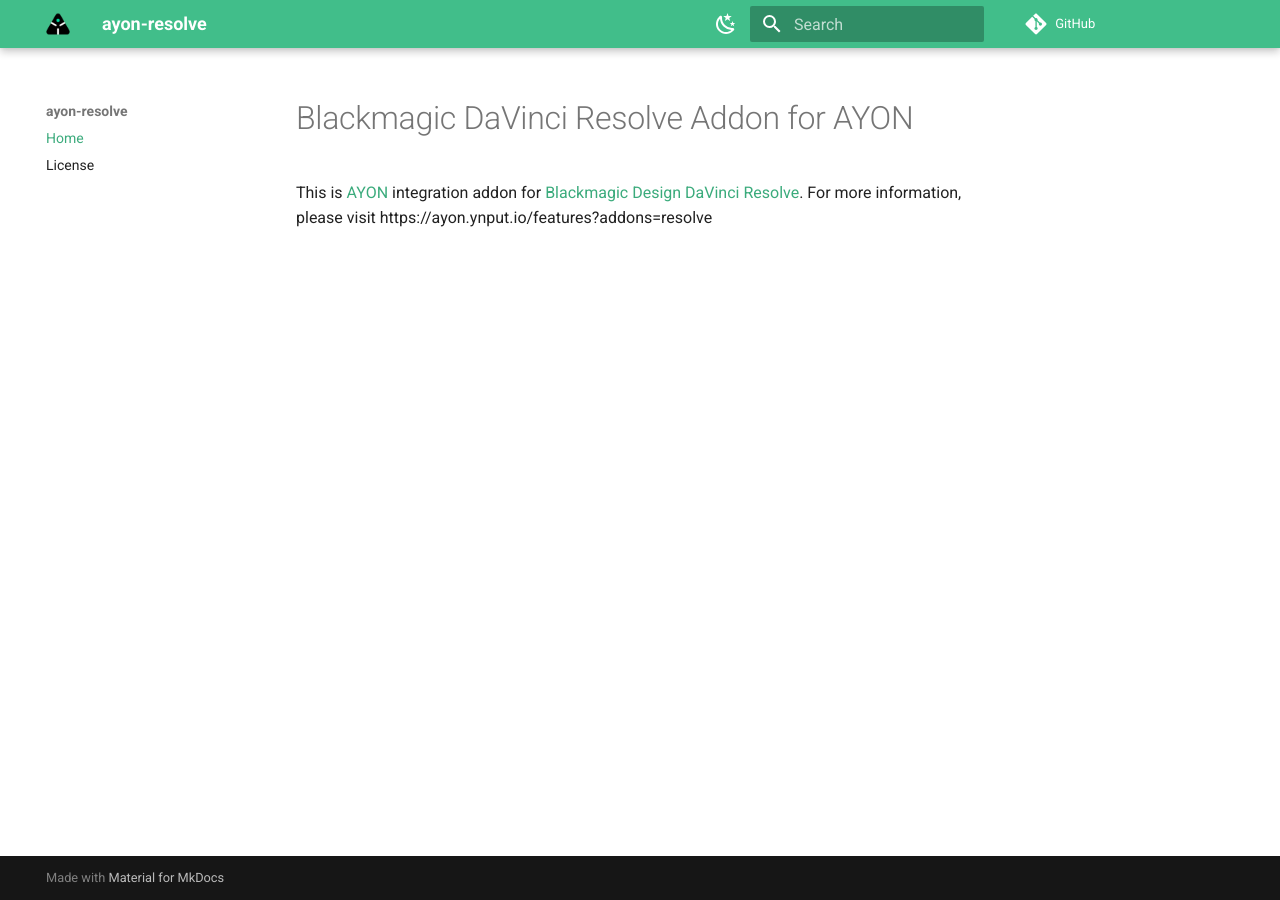
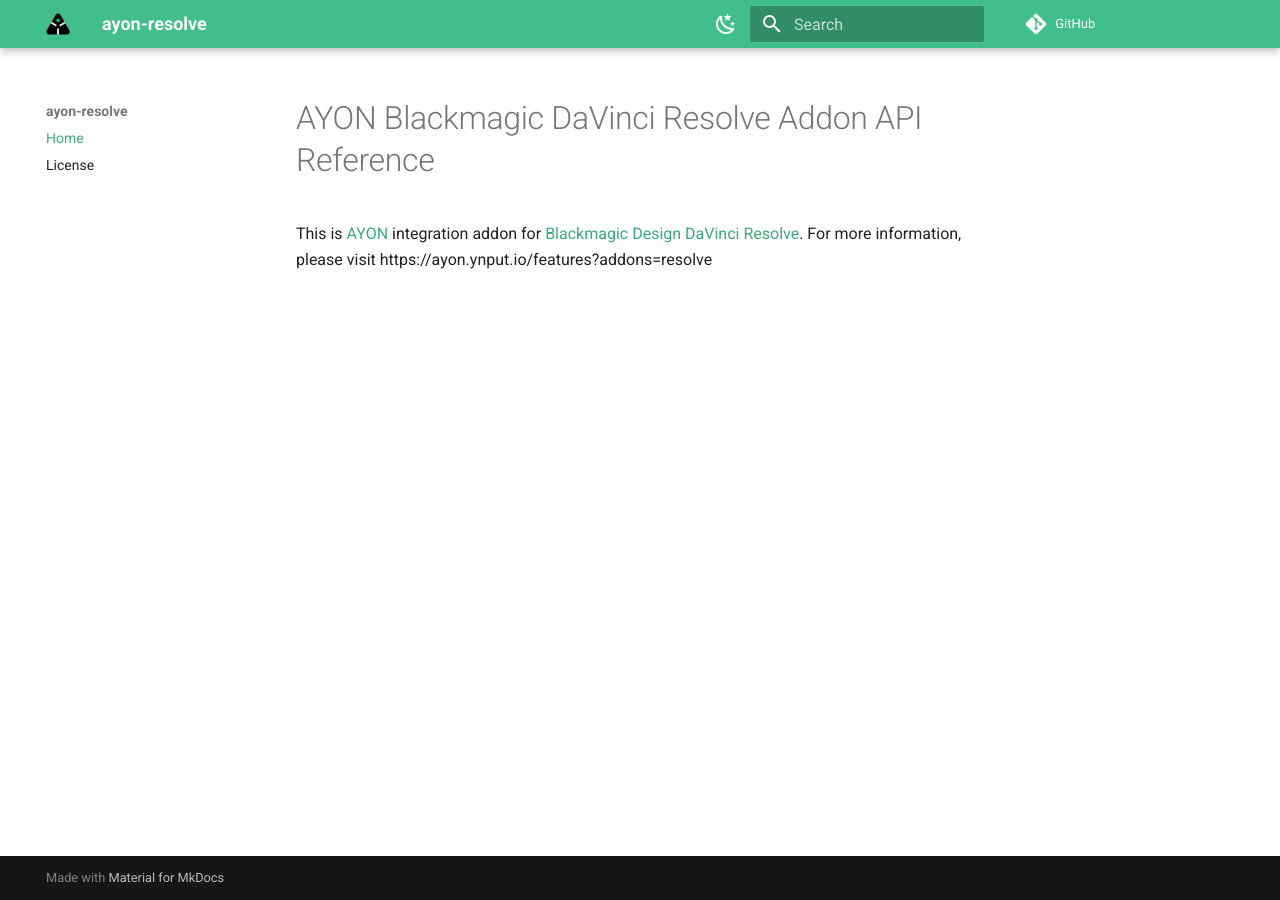
Before and after one commit to ynput/ayon-resolve, an MkDocs documentation site: the page built from docs/index.md, in a window 1280 px wide. Built offline with MkDocs 1.6.1 and Material for MkDocs 9.7.7, drawn with Linux system fonts in a browser that asks for light colours; comment, search, counter and statistics services are not loaded; the version menu is left out.

Commit message:
MK Docs: Refactor the title

```diff
--- a/docs/index.md
+++ b/docs/index.md
@@ -1 +1,3 @@
---8<-- "README.md"
+# AYON Blackmagic DaVinci Resolve Addon API Reference
+
+--8<-- "README.md:3"
```
